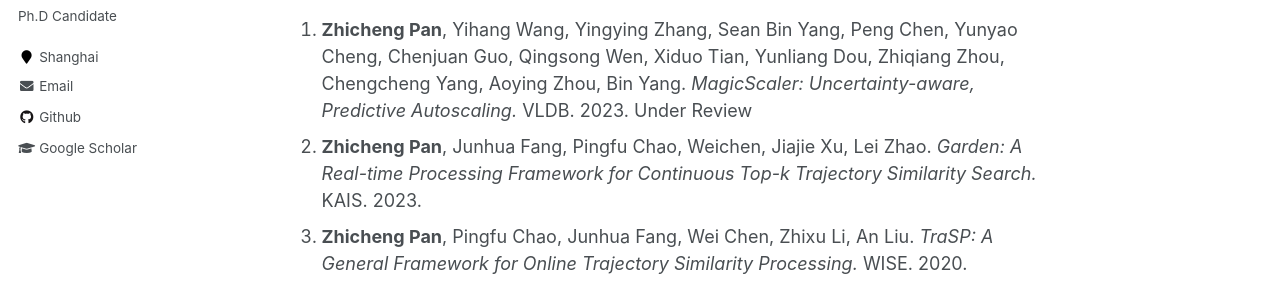
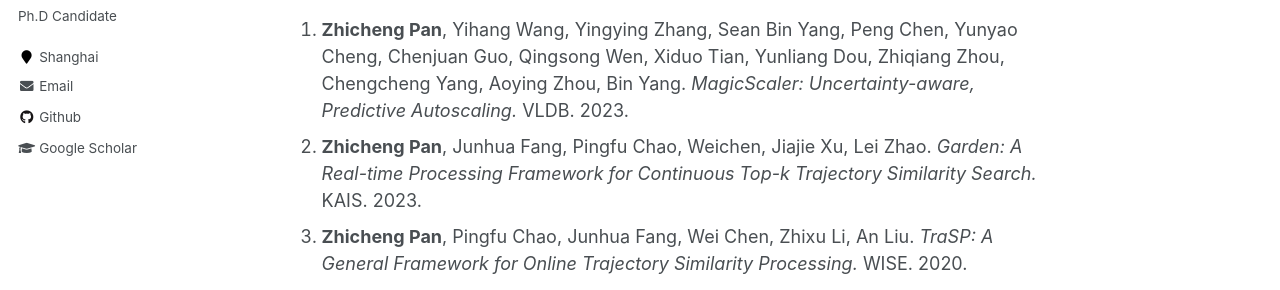
Before and after one commit to lroethan/lroethan.github.io, a Jekyll site: the page built from _pages/about.md, in a window 1280 px wide and 900 px high. Shown: the part 366-656 px from the top of the window. Built offline with Jekyll 4.4.1, drawn with Linux system fonts in a browser that asks for light colours.

Commit message:
Update about.md

```diff
--- a/_pages/about.md
+++ b/_pages/about.md
@@ -12,7 +12,7 @@ Zhicheng Pan (潘志诚 in Chinese) is a First-year Ph.D student at School of Da
 
 Publications
 ------
-1. **Zhicheng Pan**, Yihang Wang, Yingying Zhang, Sean Bin Yang, Peng Chen, Yunyao Cheng, Chenjuan Guo, Qingsong Wen, Xiduo Tian, Yunliang Dou, Zhiqiang Zhou, Chengcheng Yang, Aoying Zhou, Bin Yang. *MagicScaler: Uncertainty-aware, Predictive Autoscaling.* VLDB. 2023. Under Review
+1. **Zhicheng Pan**, Yihang Wang, Yingying Zhang, Sean Bin Yang, Peng Chen, Yunyao Cheng, Chenjuan Guo, Qingsong Wen, Xiduo Tian, Yunliang Dou, Zhiqiang Zhou, Chengcheng Yang, Aoying Zhou, Bin Yang. *MagicScaler: Uncertainty-aware, Predictive Autoscaling.* VLDB. 2023.
 2. **Zhicheng Pan**, Junhua Fang, Pingfu Chao, Weichen, Jiajie Xu, Lei Zhao. *Garden: A Real-time Processing Framework for Continuous Top-k Trajectory Similarity Search.* KAIS. 2023.
 3. **Zhicheng Pan**, Pingfu Chao, Junhua Fang, Wei Chen, Zhixu Li, An Liu. *TraSP: A General Framework for Online Trajectory Similarity Processing.* WISE. 2020.
 4. Chunhui Feng, **Zhicheng Pan**, Junhua Fang, Jiajie Xu, Pengpeng Zhao, Lei Zhao. *Aries: Accurate Metric-based Representation Learning for Fast Top-k Trajectory Similarity Query.* CIKM. 2022.
```
